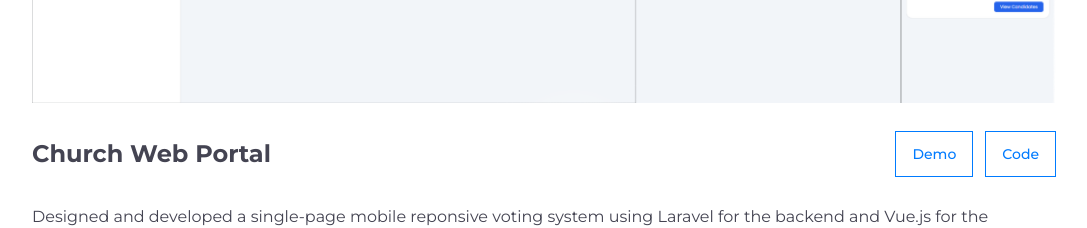
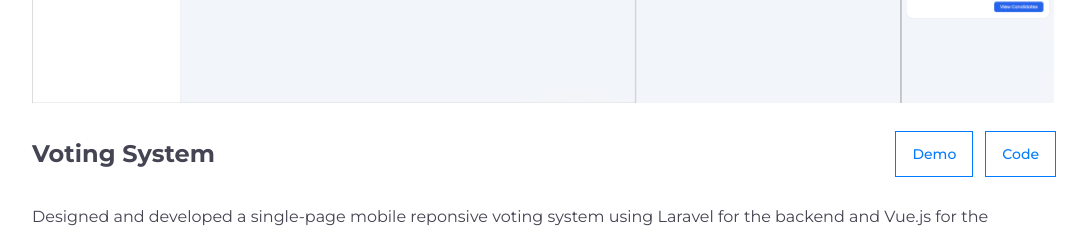
Before and after one commit to ron2727/my-portfolio, a Vue app: page / in a window 1280 px wide. Shown: the part 4900-5128 px from the top of the page, without its empty margins (96-1183 px from the left). Built offline with nearby package versions, Linux system fonts and the light colour scheme.

Commit message:
Add name property to the Project component

```diff
--- a/src/components/sections/Projects.vue
+++ b/src/components/sections/Projects.vue
@@ -3,6 +3,7 @@
         <template #section>Projects</template>
         <template #content>
             <Project
+              name="Church Web Portal"
               image="web_portal.png"
               demo-link="https://church.42web.io/"
               github-link="https://github.com/ron2727/church-web-portal"
@@ -14,6 +15,7 @@
                 </template>
             </Project>
              <Project
+              name="Voting System"
               image="voting_system.png"
               demo-link="#"
               github-link="https://github.com/ron2727/voting-system"
--- a/src/components/ui/Project.vue
+++ b/src/components/ui/Project.vue
@@ -3,7 +3,7 @@
         <div class=" space-y-3 md:space-y-7 text-default">
             <img :src="imgSrc()" alt="portal" class=" w-full object-contain">
             <div class="wrapper block sm:flex items-center justify-between">
-                <h6 class=" text-lg md:text-2xl font-bold dark:text-dark-primary">Church Web Portal</h6>
+                <h6 class=" text-lg md:text-2xl font-bold dark:text-dark-primary">{{ name }}</h6>
                 <div class="button-links space-x-3 mt-3 sm:mt-0">
                     <a :href="demoLink" target="_blank"
                         class=" inline-block px-4 border border-dark-secondary text-dark-secondary text-xs lg:text-sm text-center font-medium py-2 lg:py-3 transition-colors duration-200 hover:text-white hover:border-dark-secondary hover:bg-dark-secondary dark:text-dark-secondary dark:border-dark-secondary">
@@ -23,7 +23,7 @@
 <script setup>
 import ListTags from './ListTags.vue';
 
-const props = defineProps(['image', 'demoLink', 'githubLink', 'tags']);
+const props = defineProps(['image', 'name', 'demoLink', 'githubLink', 'tags']);
 
 const imgSrc = () => `/images/projects/${props.image}`;
 </script>
```
